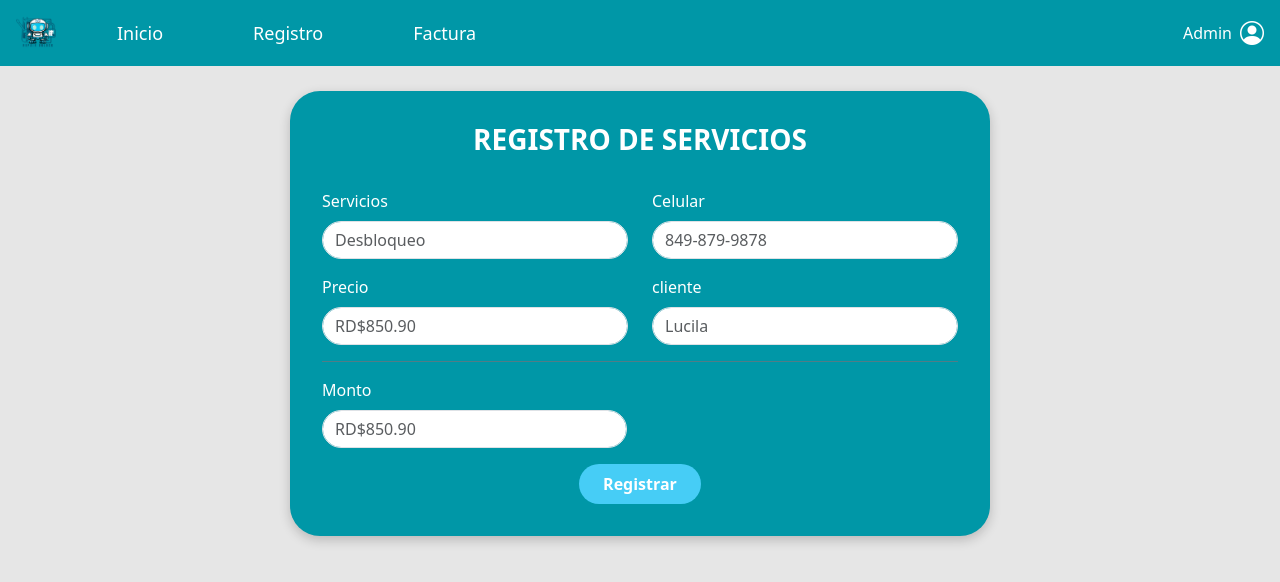
After one commit to alberttora7/repair-unlock, a PHP site: page /vista/regist_servic.php in a window 1280 px wide. The commit adds this page. Shown: the top 582 px of the page. Run offline with PHP 8.4, Linux system fonts and the light colour scheme.

Commit message:
Integracion de vista servicio y ventas

```diff
--- a/css/regist_client.css
+++ b/css/regist_client.css
@@ -16,6 +16,7 @@
       font-weight: bold;
       margin-bottom: 2rem;
       text-align: center;
+      text-transform: uppercase;
     }
     .form-label {
       color: #fff;
@@ -23,6 +24,15 @@
     }
     .form-control {
       border-radius: 20px;
+
+    }
+    .tmImput{
+      width: 48%;
+
+    }
+    .central{
+      text-align: center;
+      justify-content: center;
     }
     .btn-registrar {
       background: #46cdf6;
--- a/inc/navbar.php
+++ b/inc/navbar.php
@@ -22,7 +22,8 @@
         </a>
         <ul class="dropdown-menu" >
           <li><a class="dropdown-item" href="../vista/regist_client.php">Registro de cliente</a></li>
-          <li><a class="dropdown-item" href="#">Registro de servicio</a></li>
+          <li><a class="dropdown-item" href="../vista/regist_servic.php">Registro de servicio</a></li>
+          <li><a class="dropdown-item" href="../vista/vanta_producto.php">Ventas de producto </a></li>
         </ul>
       </li>
 
--- /dev/null
+++ b/vista/regist_servic.php
@@ -0,0 +1,54 @@
+<!DOCTYPE html>
+<html lang="es">
+<head>
+  <?php require "../inc/head.php" ?>
+  <title>Registro de Servicios</title>
+  <link rel="stylesheet" href="../css/regist_client.css">
+</head>
+<body>
+
+ <?php require "../inc/navbar.php"?>
+
+  <div class="container  d-flex align-items-center justify-content-center ">
+    <div class="registro-card w-100">
+      <h3>Registro de Servicios</h3>
+
+      <form>
+        <div class="row mb-3">
+          <div class="col-md-6">
+            <label for="nombre" class="form-label">Servicios</label>
+            <input type="text" id="nombre" class="form-control" placeholder="Desbloqueo">
+          </div>
+          <div class="col-md-6">
+            <label for="celular" class="form-label">Celular</label>
+            <input type="tel" id="celular" class="form-control" placeholder="849-879-9878">
+          </div>
+        </div>
+
+        <div class="row mb-3">
+            <div class="col-md-6">
+                <label for="apellido" class="form-label">Precio</label>
+                <input type="text" id="apellido" class="form-control" placeholder="RD$850.90">
+            </div>
+            <div class="col-md-6">
+                <label for="cedula" class="form-label">cliente</label>
+                <input type="text" id="cedula" class="form-control" placeholder="Lucila">
+            </div>
+        </div>
+       <hr class="my-6 border-top border-secondary w-100 mx-auto opacity-75">
+        <div class="row mb-3 ">
+                <div class="col-mb-6 ">
+                    <label for="correo" class="form-label">Monto</label>
+                    <input type="number" id="precio" class="form-control tmImput" placeholder="RD$850.90">
+                </div>
+        </div>
+            <div class="d-flex justify-content-center">
+                <button type="submit" class="btn btn-registrar px-4 py-2">Registrar</button>
+            </div>
+      </form>
+    </div>
+  </div>
+
+ <?php require "../inc/footer.php"?>
+</body>
+</html>
```
Also changed, not shown: vista/vanta_producto.php (added, +54 -0 lines).
